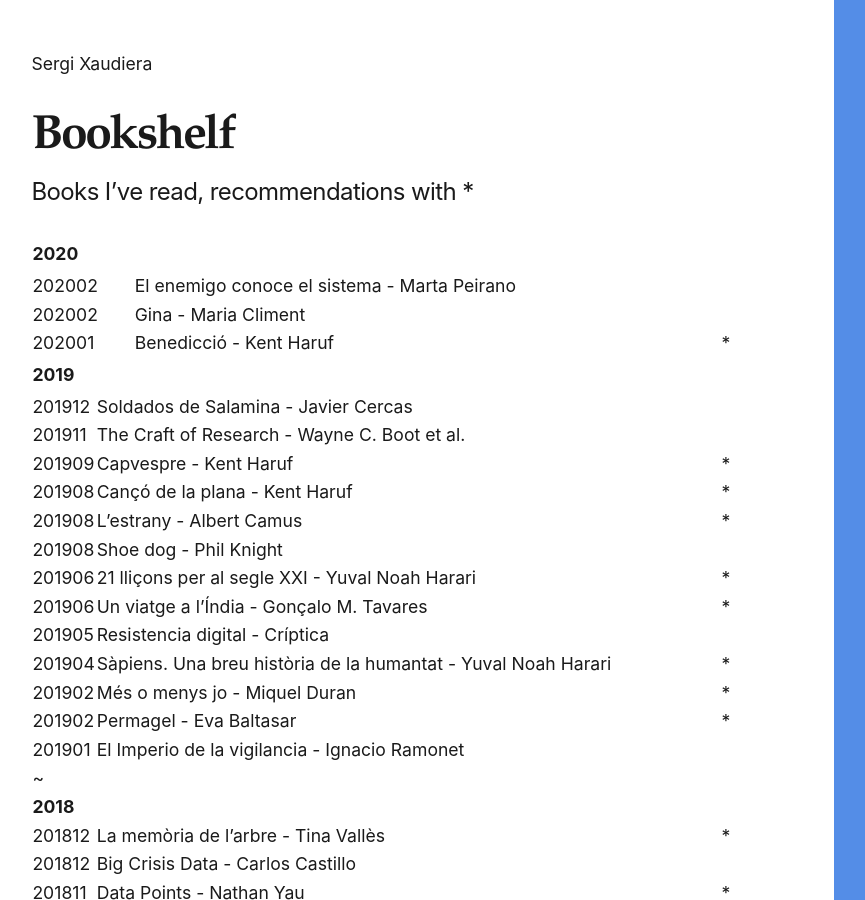
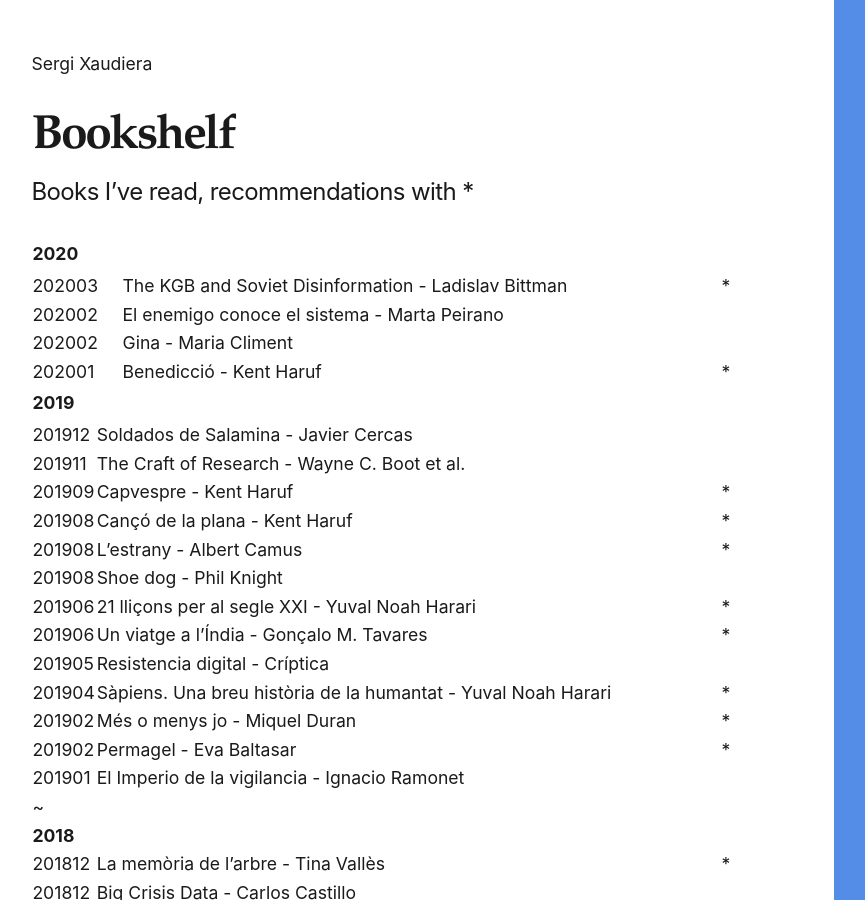
Before and after one commit to sergixaudiera/sergixaudiera.github.io, a Jekyll site: the page built from library.md, in a window 1280 px wide and 900 px high. Shown: the whole window, without its empty margins (71-936 px from the left). Built offline with Jekyll 4.4.1, drawn with Linux system fonts in a browser that asks for light colours.

Commit message:
The KGB and Soviet Disinformation

```diff
--- a/library.md
+++ b/library.md
@@ -8,6 +8,7 @@ permalink: /library/
 
 |**2020** | | |
 | :---- | ------| ---: |
+| 202003 | The KGB and Soviet Disinformation - Ladislav Bittman|*|
 | 202002 | El enemigo conoce el sistema - Marta Peirano|
 | 202002 | Gina - Maria Climent|
 | 202001 | Benedicció - Kent Haruf|*|
```
